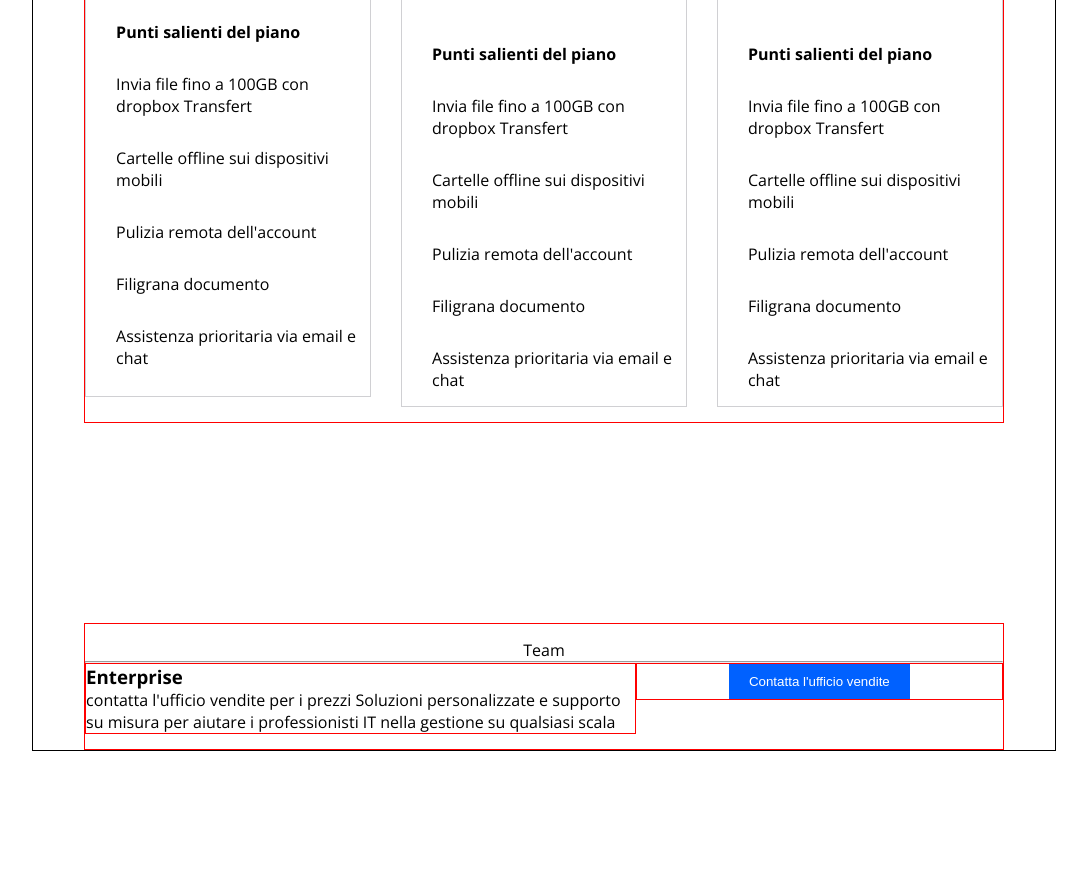
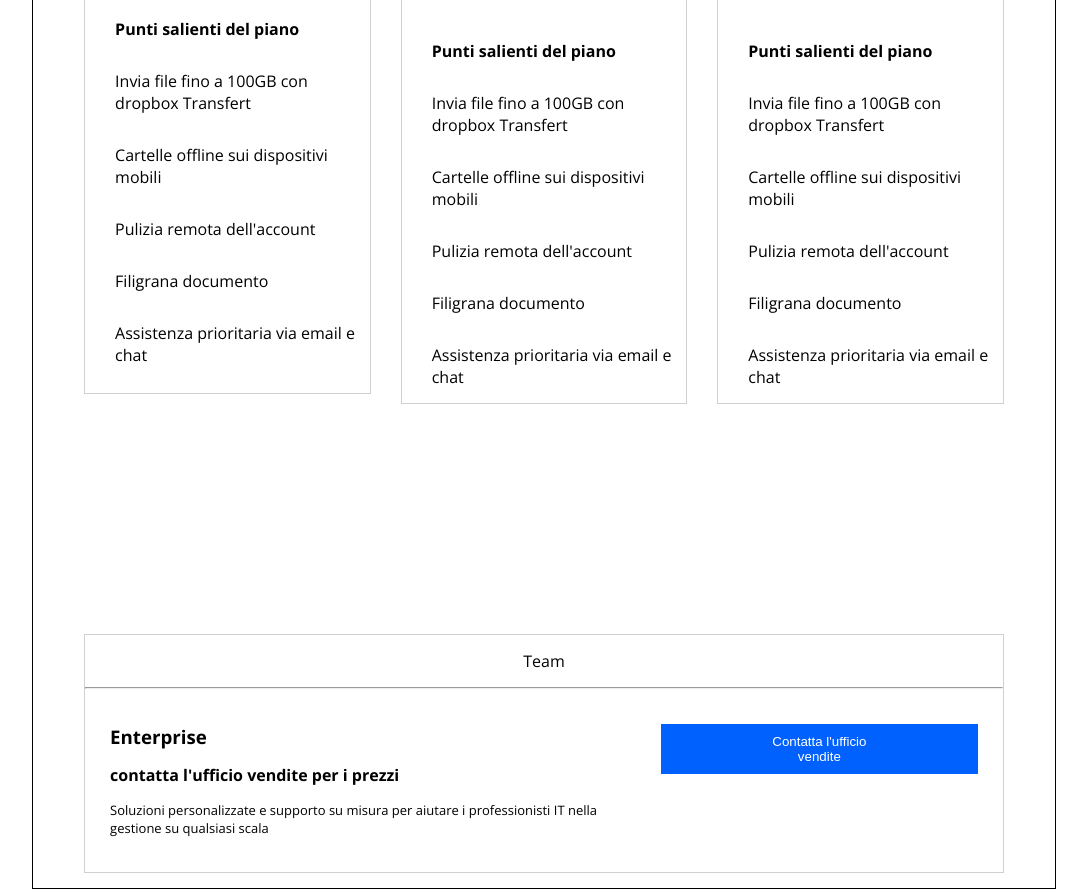
Before and after one commit to SamSepiool/htmlcss-dropbox, a plain HTML site: page index.html in a window 1280 px wide. Shown: the part 1782-2671 px from the top of the page, without its empty margins (96-1183 px from the left). Before the commit the page ends 2533 px from the top, so only its background shows below. Drawn offline with nearby package versions, Linux system fonts and the light colour scheme.

Commit message:
enterprise complete

```diff
--- a/css/style.css
+++ b/css/style.css
@@ -39,6 +39,12 @@ h1{
 h2{
     text-align: left;
     font-size: 4vh;
+}
+
+.enterprise-left span:nth-child(2){
+    font-weight:bold;
+    display: inline-block;
+    margin: 15px 0px;
 }
 
 /* header */
@@ -130,7 +136,7 @@ header a{
     margin-top: 200px;
     text-align: center;
     padding: 15px 0px;
-    border: 1px solid red;
+
 }
  .billing{
 margin-top: 75px;
@@ -146,8 +152,9 @@ margin-bottom: 35px;
     text-align: center;
 }
 
-.col-head p{
+.col-head span{
     padding: 15px 0px;
+    display: block;
 }
 
 .sta{
@@ -156,7 +163,7 @@ margin-bottom: 35px;
 
 .text-left{
     text-align: left;
-    border: 1px solid red;
+
 }
 
 
@@ -204,18 +211,27 @@ margin-bottom: 35px;
 
 }
 
+.enterprise{
+    border: 1px solid #d0d0d3;
+}
+
 .enterprise-left{
     width: 60%;
-    display: inline-block
-
+    display: inline-block;
+    padding:35px 25px;
 }
 
 .enterprise-right{
     width: 40%;
-    border: 1px solid red;
+    padding:35px 25px;
+    float:right;
 }
 
-.float-right{
-    float: right;
 
+.enterprise-left p:nth-child(3){
+    font-size: small;
 }
+
+.enterprise-right .btn{
+    padding: 10px 100px
+}
--- a/index.html
+++ b/index.html
@@ -81,7 +81,7 @@
 
                     <div class="col pro">
                         <div class="col-head">
-                            <p>Singolo</p>
+                            <span>Singolo</span>
                             <hr>
                        </div>
 
@@ -116,7 +116,7 @@
                     </div>
                     <div class="col sta">
                         <div class="col-head">
-                            <p>Team</p>
+                            <span>Team</span>
                             <hr>
                        </div>
 
@@ -151,7 +151,7 @@
                     </div>
                     <div class="col adv">
                         <div class="col-head">
-                            <p>Team</p>
+                            <span>Team</span>
                             <hr>
                        </div>
 
@@ -186,8 +186,9 @@
                     </div>
                 </div>
 
-                <div class="piano-col clearfix">
+                <div class="piano-col">
 
+                    <div class="enterprise clearfix">
                         <div class="col-head">
                             <span>Team</span>
                             <hr>
@@ -196,13 +197,13 @@
                         <div class="enterprise-left text-left">
                             <h3>Enterprise</h3>
                             <span>contatta l'ufficio vendite per i prezzi</span>
-                        <span>Soluzioni personalizzate e supporto su misura per aiutare i professionisti IT nella gestione su qualsiasi scala</span>
+                            <p>Soluzioni personalizzate e supporto su misura per aiutare i professionisti IT nella gestione su qualsiasi scala</p>
                         </div>
 
-                    <div class="enterprise-right float-right">
+                        <div class="enterprise-right">
                             <button class="btn">Contatta l'ufficio vendite</button>
                         </div>
-
+                    </div>
 
 
 
```
Lines whose indentation alone changed are shown as unchanged.
